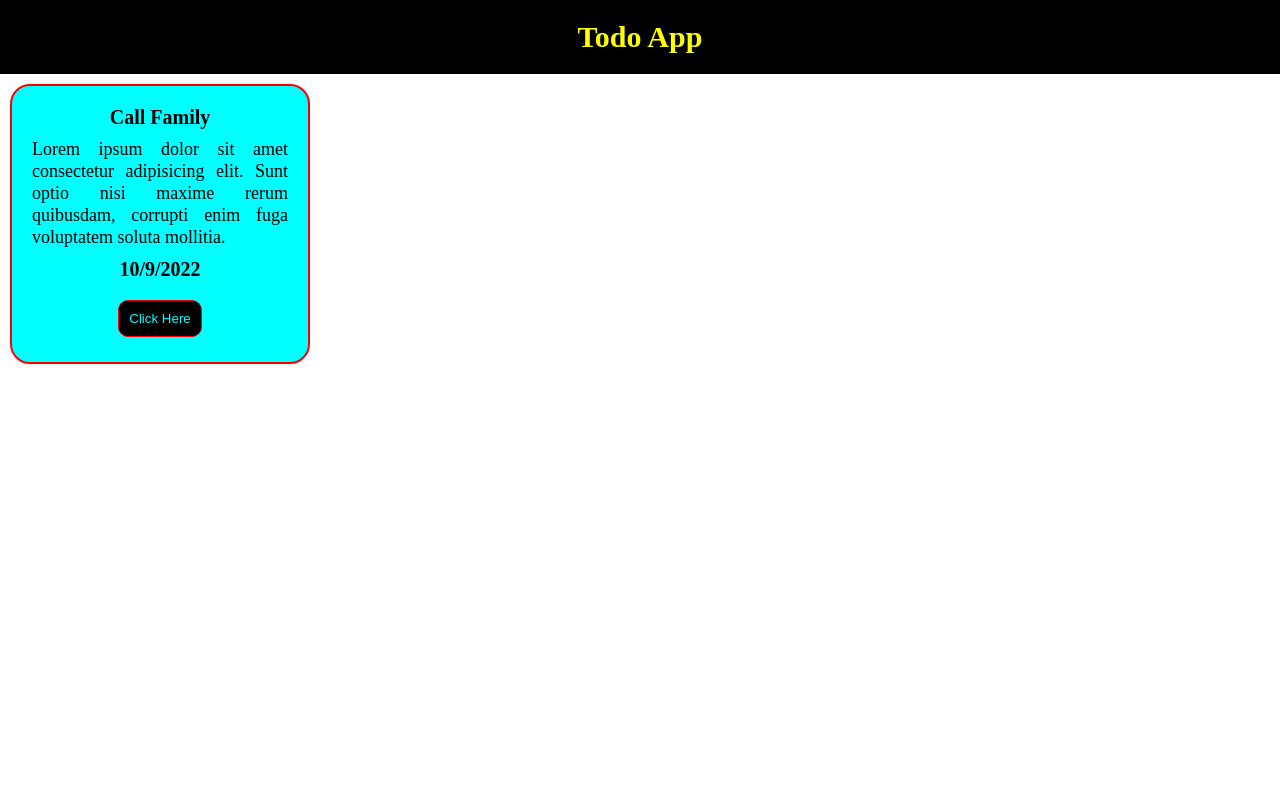
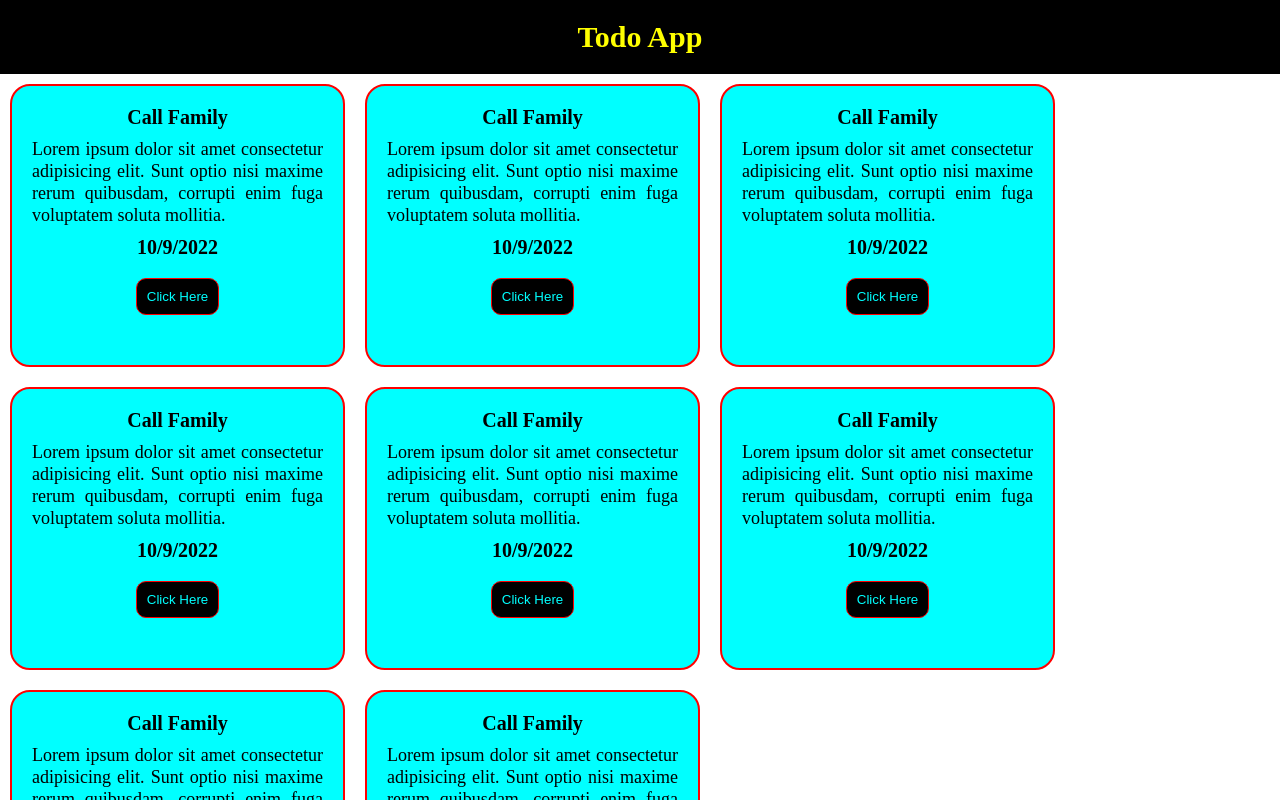
Before and after one commit to sarkermajid/react-basic-with-anis, a React (Create React App) app: page / in a window 1280 px wide. Shown: the top 800 px of the page. Built offline with nearby package versions, Linux system fonts and the light colour scheme.

Commit message:
create and use component

```diff
--- a/public/style.css
+++ b/public/style.css
@@ -11,8 +11,7 @@
 }
 
 .card {
-    width: 300px;
-    height: 280px;
+    width: 335px;
     margin: 10px;
     padding: 20px;
     box-sizing: border-box;
@@ -20,7 +19,7 @@
     background-color: aqua;
     color: black;
     line-height: 22px;
-    display: inline-block;
+    float: left;
     border-radius: 20px;
     border: 2px solid red;
     text-align: center;
@@ -51,3 +50,10 @@
     margin-top: 20px;
     margin-bottom: 30px;
 }
+
+.buttonStyle:hover{
+    background-color: red;
+    color: black;
+    border: 1px solid yellow;
+    transition: .07s;
+}
--- /dev/null
+++ b/src/App.js
@@ -0,0 +1,22 @@
+import React from "react";
+import Card from "./components/Card";
+
+const heading = 'Todo App';
+
+function App(){
+    return(
+        <div>
+            <h1 className='headingStyle'>{heading}</h1>
+            <Card></Card>
+            <Card></Card>
+            <Card></Card>
+            <Card></Card>
+            <Card></Card>
+            <Card></Card>
+            <Card></Card>
+            <Card></Card>
+        </div>
+    );
+}
+
+export default App;
--- /dev/null
+++ b/src/components/Card.js
@@ -0,0 +1,17 @@
+const date = new Date();
+const currentDate = date.getDate();
+const currentMonth = date.getMonth();
+const currentYear = date.getFullYear();
+
+function Card(props){
+    return(
+        <div className='card'>
+            <h4 className='cardTitle'>Call Family</h4>
+            <p className='cardDescription'>Lorem ipsum dolor sit amet consectetur adipisicing elit. Sunt optio nisi maxime rerum quibusdam, corrupti enim fuga voluptatem soluta mollitia.</p>
+            <p className='cardDate'>{currentDate + '/' + currentMonth + '/' + currentYear}</p>
+            <button className='buttonStyle'>Click Here</button>
+      </div>
+    );
+}
+
+export default Card;
--- a/src/index.js
+++ b/src/index.js
@@ -1,23 +1,9 @@
 import React from 'react';
 import ReactDOM from 'react-dom/client';
-
-const heading = 'Todo App';
-const date = new Date();
-const currentDate = date.getDate();
-const currentMonth = date.getMonth();
-const currentYear = date.getFullYear();
+import App from './App';
 
 
 const root = ReactDOM.createRoot(document.getElementById('root'));
 root.render(
-  <div>
-      <h1 className='headingStyle'>{heading}</h1>
-      <div className='card'>
-        <h4 className='cardTitle'>Call Family</h4>
-        <p className='cardDescription'>Lorem ipsum dolor sit amet consectetur adipisicing elit. Sunt optio nisi maxime rerum quibusdam, corrupti enim fuga voluptatem soluta mollitia.</p>
-        <p className='cardDate'>{currentDate + '/' + currentMonth + '/' + currentYear}</p>
-        <button className='buttonStyle'>Click Here</button>
-      </div>
-  </div>
-
+  <App></App>
 );
```
